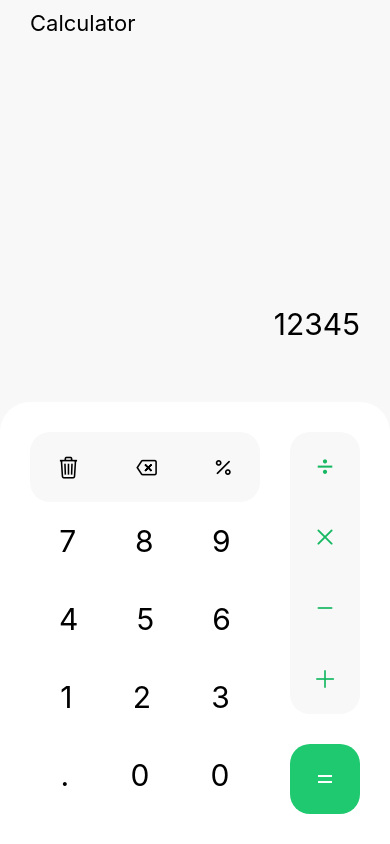
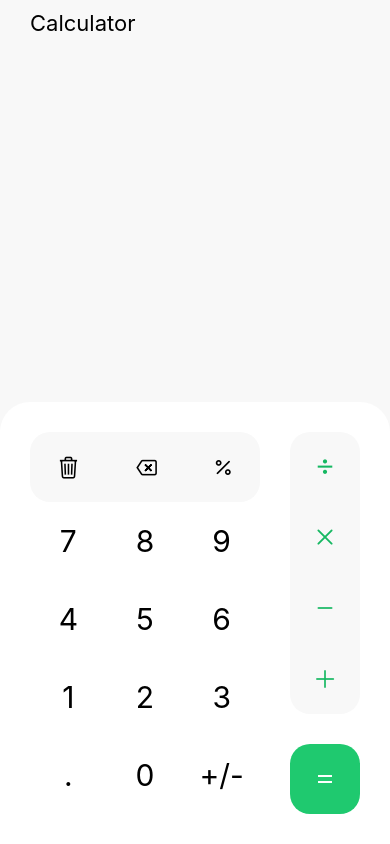
Before and after one commit to MyoThuKha/calculator, a React Native app: screen / in a window 390 px wide. Built offline with nearby package versions, Linux system fonts and the light colour scheme.

Commit message:
change better approach

```diff
--- a/components/numpad.jsx
+++ b/components/numpad.jsx
@@ -1,7 +1,7 @@
 import { useState } from "react";
 import { View, Text, StyleSheet, TouchableOpacity } from "react-native";
 import { useDispatch, useSelector } from "react-redux";
-import { addDigit, changeData } from "../datas/slice";
+import { addDigit, changeData, changeOperand } from "../datas/slice";
 const NumPad = () => {
   const dispatch = useDispatch();
 
@@ -30,7 +30,7 @@ const NumPad = () => {
         <View style={styles.row}>
           <Key add={update}>.</Key>
           <Key add={update}>0</Key>
-          <Key add={update}>0</Key>
+          <Key add={update}>+/-</Key>
         </View>
       </View>
     </View>
@@ -39,8 +39,12 @@ const NumPad = () => {
 
 const Key = ({ children, add }) => {
   return (
-    <TouchableOpacity onPress={() => add(children)}>
-      <View>
+    <TouchableOpacity
+      onPress={() => {
+        add(children);
+      }}
+    >
+      <View style={styles.button}>
         <Text style={{ fontSize: 30 }}>{children}</Text>
       </View>
     </TouchableOpacity>
@@ -59,6 +63,12 @@ const styles = StyleSheet.create({
     flexDirection: "row",
     justifyContent: "space-around",
   },
+  button: {
+    width: 60,
+    height: 60,
+    justifyContent: "center",
+    alignItems: "center",
+  },
 });
 
 export default NumPad;
--- a/datas/slice.js
+++ b/datas/slice.js
@@ -1,7 +1,7 @@
 import { createSlice } from "@reduxjs/toolkit";
 
 const initialState = {
-  data: "12345",
+  data: "",
   previous: "",
   operator: "",
   list: [],
@@ -12,7 +12,15 @@ const slice = createSlice({
   initialState,
   reducers: {
     addDigit: (state, action) => {
-      state.data += action.payload;
+      let result = state.data + action.payload;
+      //if key is change operand
+      if (action.payload === "+/-") {
+        result = parseFloat(state.data) * -1;
+      }
+      //0 and .
+      if (action.payload === "0" && state.data === "0") return;
+      if (action.payload === "." && state.data.includes(".")) return;
+      state.data = result;
     },
     removeDigit: (state) => {
       state.data = state.data.slice(0, state.data.length - 1);
@@ -27,7 +35,7 @@ const slice = createSlice({
       state.operator = "%";
       state.data = parseFloat(state.data) / 100;
     },
-    handleOperate: (state) => {},
+    handleOperate: (state, action) => {},
     handleEvaluate: (state) => {},
   },
 });
--- a/screens/home.jsx
+++ b/screens/home.jsx
@@ -12,7 +12,7 @@ const HomePage = () => {
       <View style={styles.head}>
         <Text style={styles.title}>Calculator</Text>
         <View>
-          <Text>{current.previous}</Text>
+          <Text style={styles.previous}>{current.previous}</Text>
           <View style={styles.display}>
             <Text style={styles.current}>{current.operator}</Text>
             <Text style={styles.current}>{current.data}</Text>
@@ -54,6 +54,12 @@ const styles = StyleSheet.create({
   numpad: {
     flex: 1,
   },
+  previous: {
+    textAlign: "right",
+    color: "gray",
+    fontSize: 18,
+    marginBottom: 20,
+  },
   display: {
     flexDirection: "row",
     justifyContent: "space-between",
```
